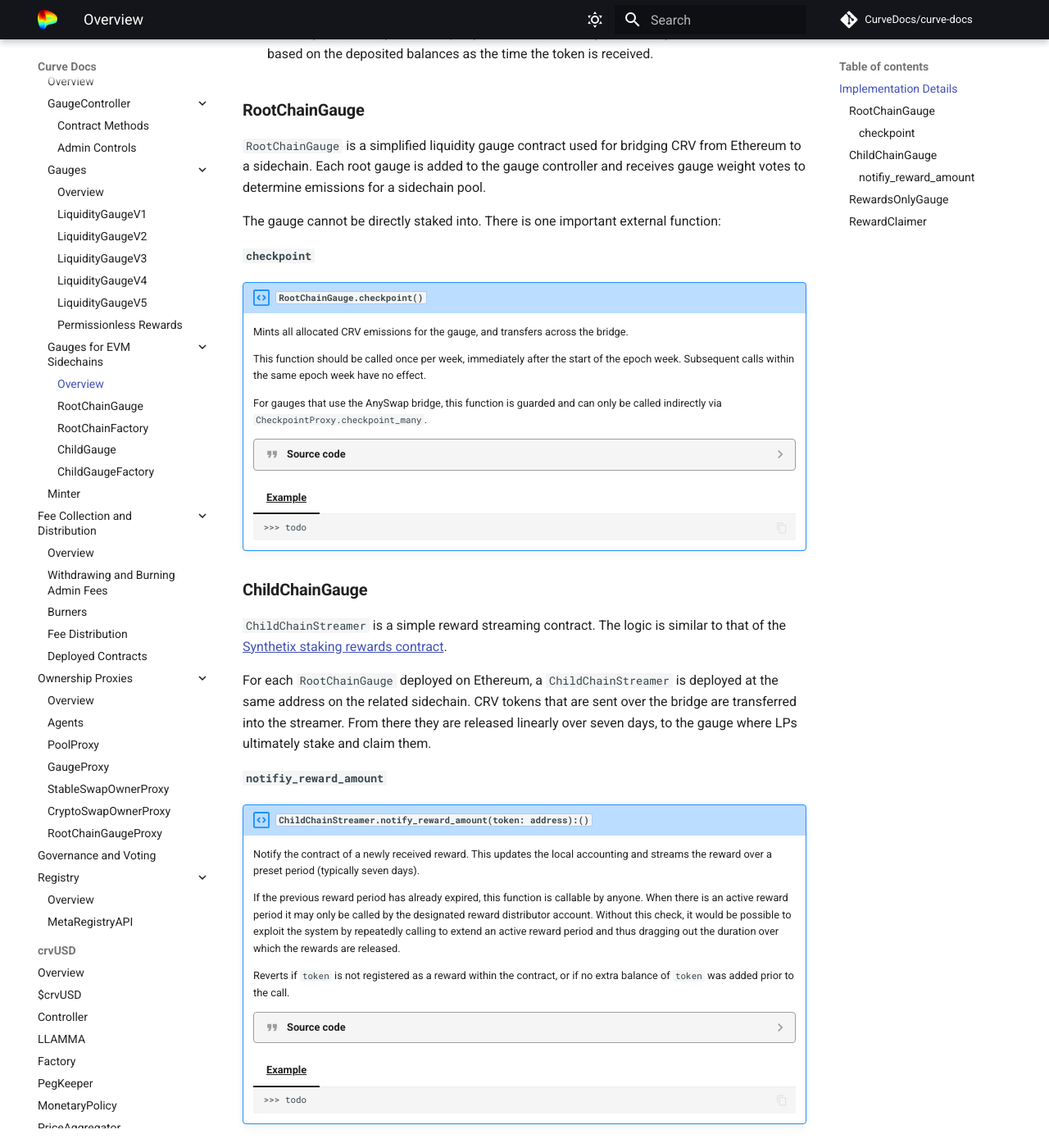
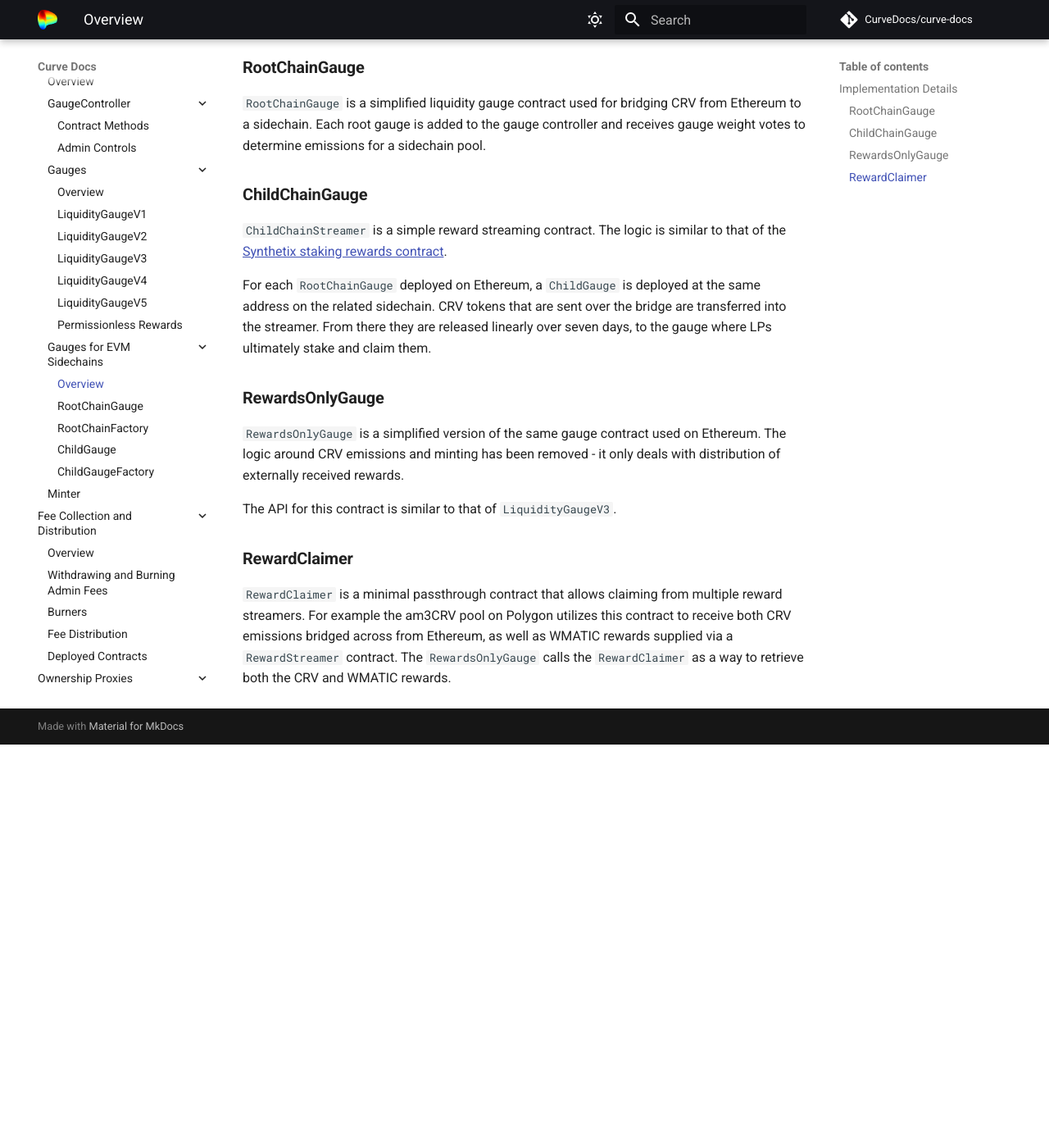
Before and after one commit to CurveDocs/curve-docs, an MkDocs documentation site: the page built from docs/curve_dao/LiquidityGaugesAndMintingCRV/evm-sidechains/overview.md, in a window 1280 px wide and 1400 px high, scrolled down 1112 px. Shown: the whole window at 82% size. Built offline with MkDocs 1.6.1 and Material for MkDocs 9.7.7, drawn with Linux system fonts in a browser that asks for light colours; comment, search, counter and statistics services are not loaded; after the commit the page ends 2020 px from its top, so only the background shows below that; some of the changed text lies outside the part shown.

Commit message:
sidechain gauges

````diff
--- a/docs/curve_dao/LiquidityGaugesAndMintingCRV/evm-sidechains/overview.md
+++ b/docs/curve_dao/LiquidityGaugesAndMintingCRV/evm-sidechains/overview.md
@@ -14,12 +14,12 @@
 
 1.  **On Ethereum, a `RootChainGauge` contract mints allocated CRV each week and transfers it over the bridge.**
 
-    At the beginning of each epoch week, a call is made to the `checkpoint` function within each gauge. This function mints all of the allocated CRV for the previous week, and transfers them over the bridge to another contract deployed at the same address on the related sidechain. Emissions are delayed by one week in order to avoid exceeding the max allowable supply of CRV.
+    At the beginning of each epoch week, a call is made to the `checkpoint` function within each gauge. This function mints all of the allocated CRV for the previous week, and transfers them over the bridge to another contract deployed at the *same address on the related sidechain*.
 
     Checkpointing may be performed by anyone. However, for chains that use the [AnySwap bridge](https://anyswap.exchange/bridge#/router) the checkpoint must happen via the `CheckpointProxy` contract.
 
 
-1.  **On the sidechain, CRV is received into a `ChildChainStreamer` contract and then streamed out to a `RewardsOnlyGauge`.**
+1.  **On the sidechain, CRV is received into a `ChildLiquidityGauge` contract and then transfered to the `ChildGaugeFactory` from  which the tokens then can be claimed.**
 
     The bridge automatically transfers CRV into a streamer contract, deployed at the same address on the sidechain as the gauge is on Ethereum. Once the CRV has arrived, a call is made to `notify_reward_amount`. This call updates the local accounting and streams the balance out linearly over the next seven days.
 
@@ -33,53 +33,11 @@
 ## **RootChainGauge**
 `RootChainGauge` is a simplified liquidity gauge contract used for bridging CRV from Ethereum to a sidechain. Each root gauge is added to the gauge controller and receives gauge weight votes to determine emissions for a sidechain pool.
 
-The gauge cannot be directly staked into. There is one important external function:
-
-### `checkpoint`
-!!! description "`RootChainGauge.checkpoint()`"
-
-    Mints all allocated CRV emissions for the gauge, and transfers across the bridge.
-
-    This function should be called once per week, immediately after the start of the epoch week. Subsequent calls within the same epoch week have no effect.
-
-    For gauges that use the AnySwap bridge, this function is guarded and can only be called indirectly via `CheckpointProxy.checkpoint_many`.
-
-    ??? quote "Source code"
-
-        ```python
-        todo
-        ```
-
-    === "Example"
-        ```shell
-        >>> todo
-        ```
-
 
 ## **ChildChainGauge**
 `ChildChainStreamer` is a simple reward streaming contract. The logic is similar to that of the [Synthetix staking rewards contract](https://github.com/Synthetixio/synthetix/blob/master/contracts/StakingRewards.sol).
 
-For each `RootChainGauge` deployed on Ethereum, a `ChildChainStreamer` is deployed at the same address on the related sidechain. CRV tokens that are sent over the bridge are transferred into the streamer. From there they are released linearly over seven days, to the gauge where LPs ultimately stake and claim them.
-
-### `notifiy_reward_amount`
-!!! description "`ChildChainStreamer.notify_reward_amount(token: address):()`"
-
-    Notify the contract of a newly received reward. This updates the local accounting and streams the reward over a preset period (typically seven days).
-
-    If the previous reward period has already expired, this function is callable by anyone. When there is an active reward period it may only be called by the designated reward distributor account. Without this check, it would be possible to exploit the system by repeatedly calling to extend an active reward period and thus dragging out the duration over which the rewards are released.
-
-    Reverts if `token` is not registered as a reward within the contract, or if no extra balance of `token` was added prior to the call.
-
-    ??? quote "Source code"
-
-        ```python
-        todo
-        ```
-
-    === "Example"
-        ```shell
-        >>> todo
-        ```
+For each `RootChainGauge` deployed on Ethereum, a `ChildGauge` is deployed at the same address on the related sidechain. CRV tokens that are sent over the bridge are transferred into the streamer. From there they are released linearly over seven days, to the gauge where LPs ultimately stake and claim them.
 
 
 ## **RewardsOnlyGauge**
````
Also changed, not shown: docs/curve_dao/LiquidityGaugesAndMintingCRV/evm-sidechains/RootChainGaugeFactory.md (+6 -14 lines).
